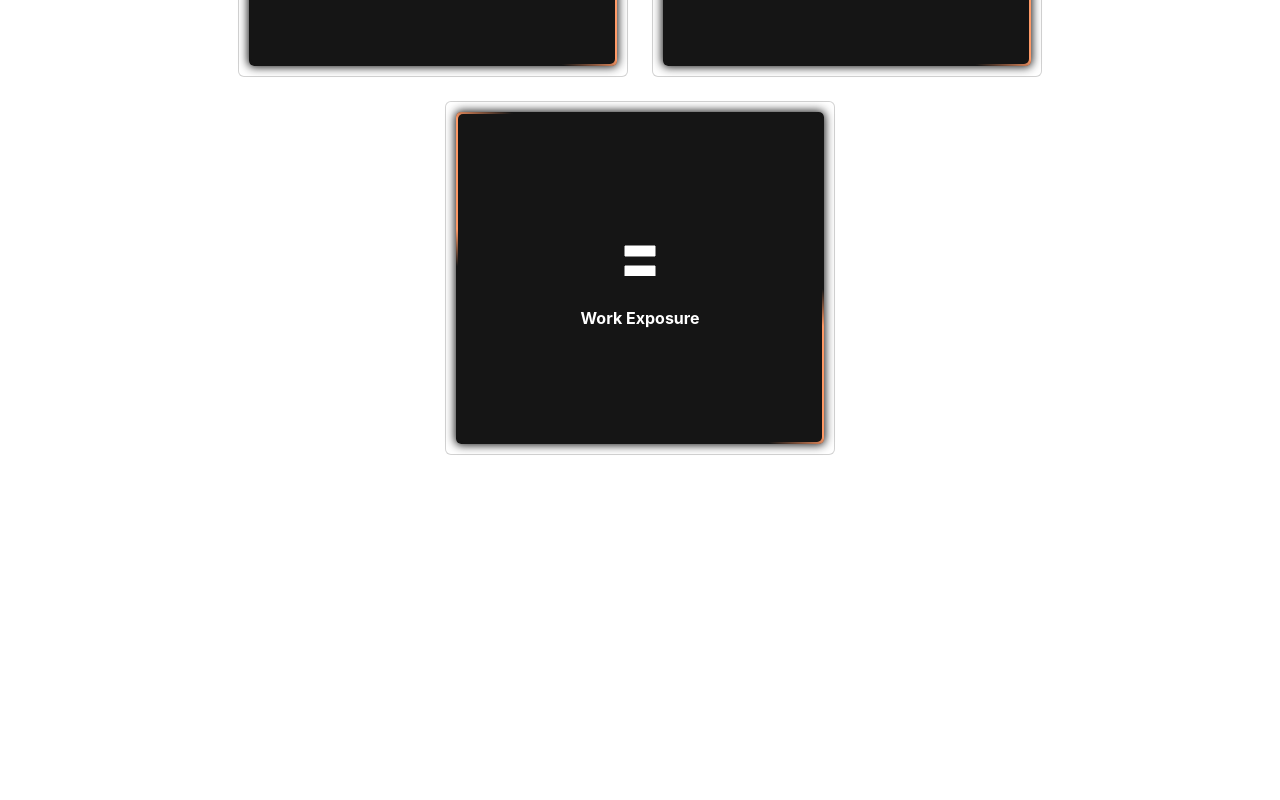
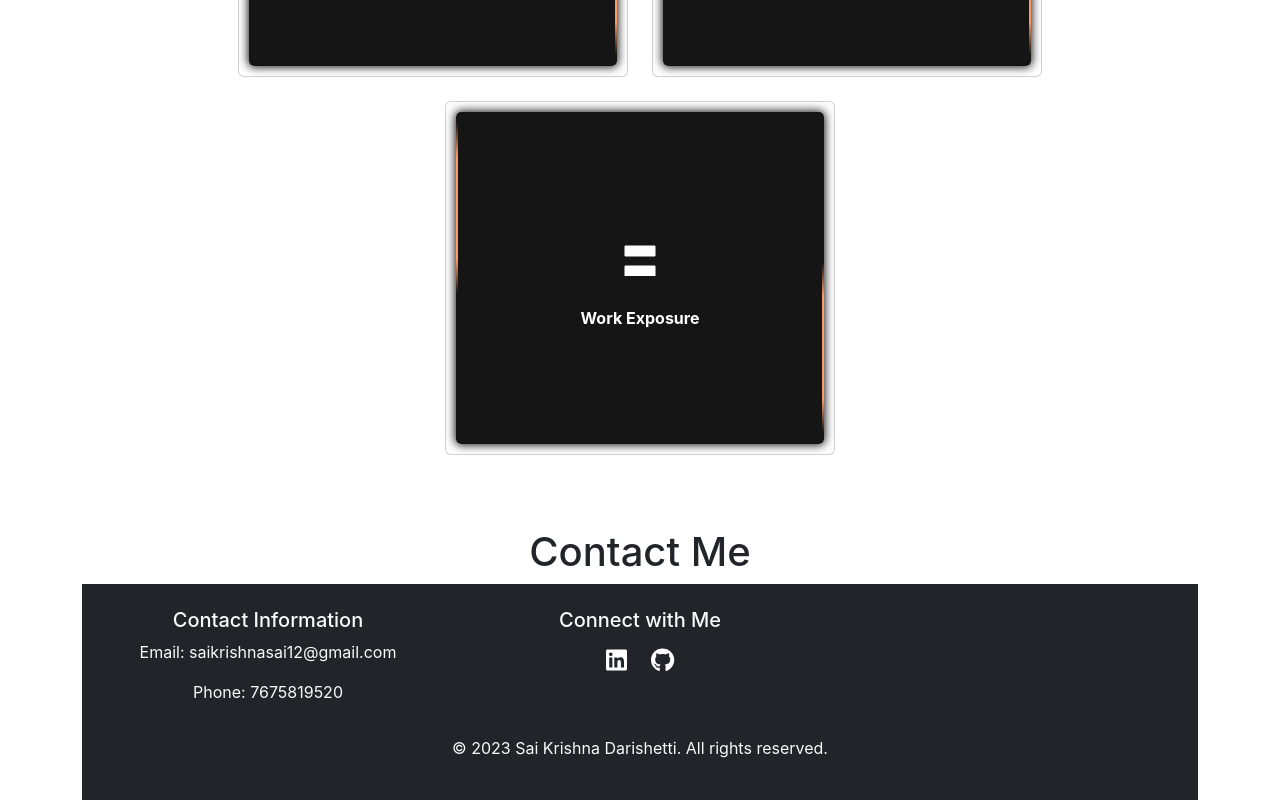
Before and after one commit to saikrishna-12/portfolio, a React (Create React App) app: page / in a window 1280 px wide. Shown: the part 1741-2541 px from the top of the page. Before the commit the page ends 2253 px from the top, so only its background shows below. Built offline with nearby package versions, Linux system fonts and the light colour scheme; a web font is replaced by a local one.

Commit message:
complete

```diff
--- a/src/Aboutme.js
+++ b/src/Aboutme.js
@@ -10,7 +10,7 @@ export class Aboutme extends Component {
       <h1 class="text-center">About Me</h1>
       <div class="row mt-4" style={{ display: 'flex', alignItems:'center'}}>
         <div class="col-lg-4">
-          <img src={Mypic} class="imageAboutPage" alt="" style={{ width: "432px", height: "466px",  objectFit: "contain"  }}/>
+          <img src={Mypic} class="imageAboutPage" alt="" style={{ width: "100%", height: "466px",  objectFit: "contain"  }}/>
         </div>
         <div class="col-lg-8">
           <p>
--- a/src/App.js
+++ b/src/App.js
@@ -1,14 +1,14 @@
 import './App.css';
 import Navbar from './Navbar';
 import MyIntro from './MyIntro';
-
+import Bottompage from './Bottompage';
 
 function App() {
   return (
     <div className="App">
       <Navbar/>
       <MyIntro/>
-
+      <Bottompage/>
     </div>
   );
 }
--- /dev/null
+++ b/src/Bottompage.js
@@ -0,0 +1,47 @@
+import React, { Component } from 'react';
+import './Bottom.css';
+import { FontAwesomeIcon } from '@fortawesome/react-fontawesome';
+import { faLinkedin, faGithub } from '@fortawesome/free-brands-svg-icons';
+
+export class Bottompage extends Component {
+  render() {
+    return (
+      <section id="contact">
+        <div className="container mt-3 contactContent">
+          <h1 className="text-center">Contact Me</h1>
+          <footer className="bg-dark text-light text-center py-4">
+            <div className="container">
+              <div className="row">
+                <div className="col-lg-4">
+                  <h5>Contact Information</h5>
+                  <p>Email: saikrishnasai12@gmail.com</p>
+                  <p>Phone: 7675819520</p>
+                </div>
+                <div className="col-lg-4">
+                  <h5>Connect with Me</h5>
+                  <ul className="list-inline">
+                    <li className="list-inline-item">
+                      <a href="https://www.linkedin.com/in/sai-krishna-darishetti" target="_blank" rel="noopener noreferrer">
+                      <FontAwesomeIcon icon={faLinkedin} className="icon" />
+                      </a>
+                    </li>
+                    <li className="list-inline-item">
+                      <a href="https://github.com/saikrishna-12" target="_blank" rel="noopener noreferrer">
+                      <FontAwesomeIcon icon={faGithub} className="icon" />
+                      </a>
+                    </li>
+                  </ul>
+                </div>
+              </div>
+            </div>
+            <div className="mt-3">
+              <p>&copy; {new Date().getFullYear()} Sai Krishna Darishetti. All rights reserved.</p>
+            </div>
+          </footer>
+        </div>
+      </section>
+    );
+  }
+}
+
+export default Bottompage;
--- a/src/Navbar.js
+++ b/src/Navbar.js
@@ -27,7 +27,7 @@ export class Navbar extends Component {
             fontFamily: "'Tsukimi Rounded', sans-serif",
         };
         const linkedInUrl = 'https://www.linkedin.com/in/sai-krishna-darishetti';
-        const githubUrl = 'https://github.com/your-github-username';
+        const githubUrl = 'https://github.com/saikrishna-12';
 
 
 
```
Also changed, not shown: src/Bottom.css (added).
